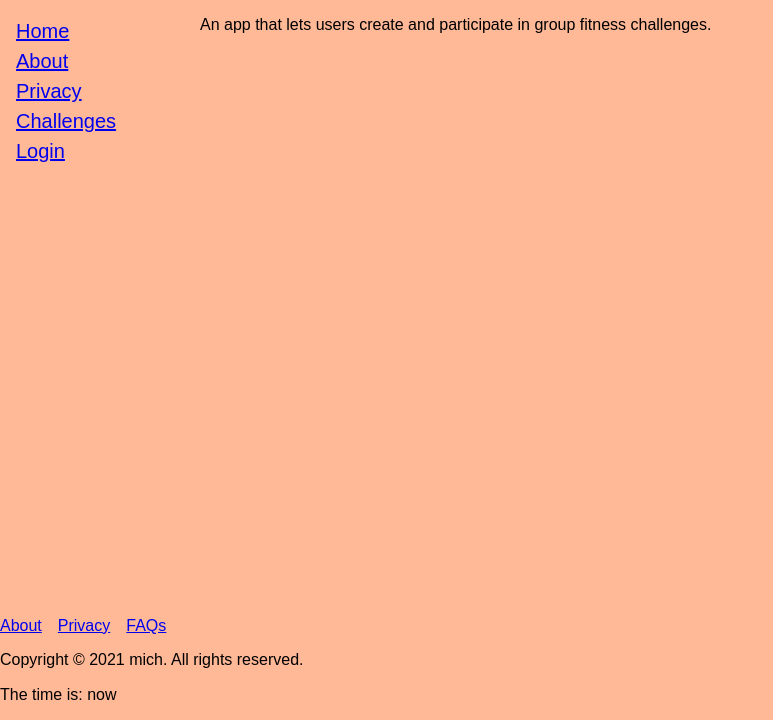
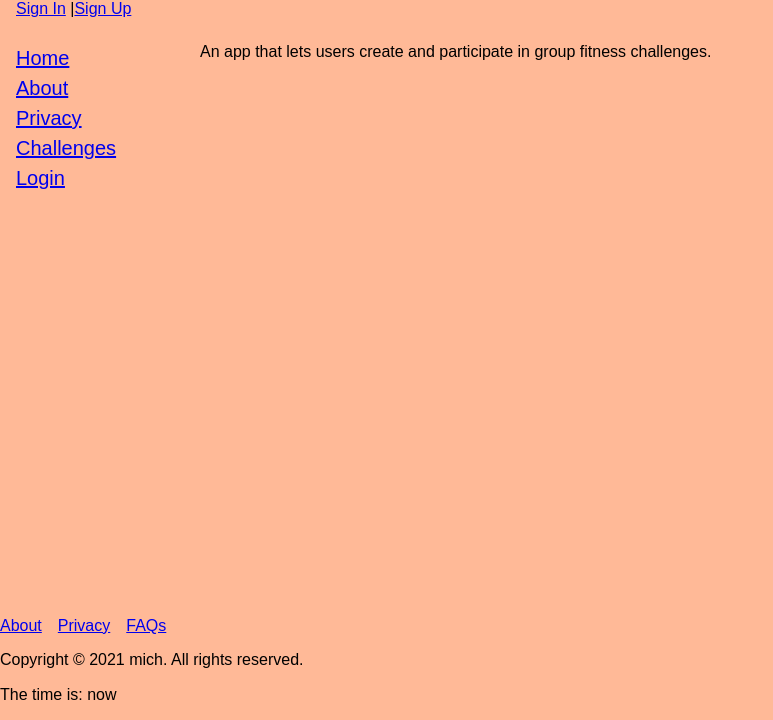
Before and after one commit to mich-cook/socially-challenged, a React app in the folder fe/: page / in a window 1280 px wide. Shown: the part 80-800 px from the top of the page, without its empty margins (0-773 px from the left). Built offline with nearby package versions, Linux system fonts and the light colour scheme; no server answers.

Commit message:
get lilo status from apollo client and show appropriate user actions based on that state

```diff
--- a/fe/src/components/header.js
+++ b/fe/src/components/header.js
@@ -1,4 +1,6 @@
 import React from "react";
+import { Link } from "react-router-dom";
+import { useQuery, gql } from "@apollo/client";
 import styled from "styled-components";
 
 const PageHeader = styled.header`
@@ -15,11 +17,33 @@ const H2 = styled.h2`
   margin: 0;
 `;
 
-export default function Header(props) {
+const UserState = styled.div`
+  p {
+    margin: 0; padding: 0;
+    margin-top: 0.5rem;
+  }
+`;
+
+const GQLLoggedIn = gql`{ lilo @client }`;
+
+export default (props) => {
+
+  const { data } = useQuery(GQLLoggedIn);
+
   return (
     <PageHeader>
       <H1>{props.heading}</H1>
       <H2>{props.subheading}</H2>
+      <UserState>
+        {data.lilo.isLoggedIn ? (
+          <p><Link to="/logout">Log Out</Link></p>
+        ) : (
+          <p>
+            <Link to="/signin">Sign In</Link> |
+            <Link to="/signup">Sign Up</Link>
+          </p>
+        )}
+      </UserState>
     </PageHeader>
   );
 };
```
